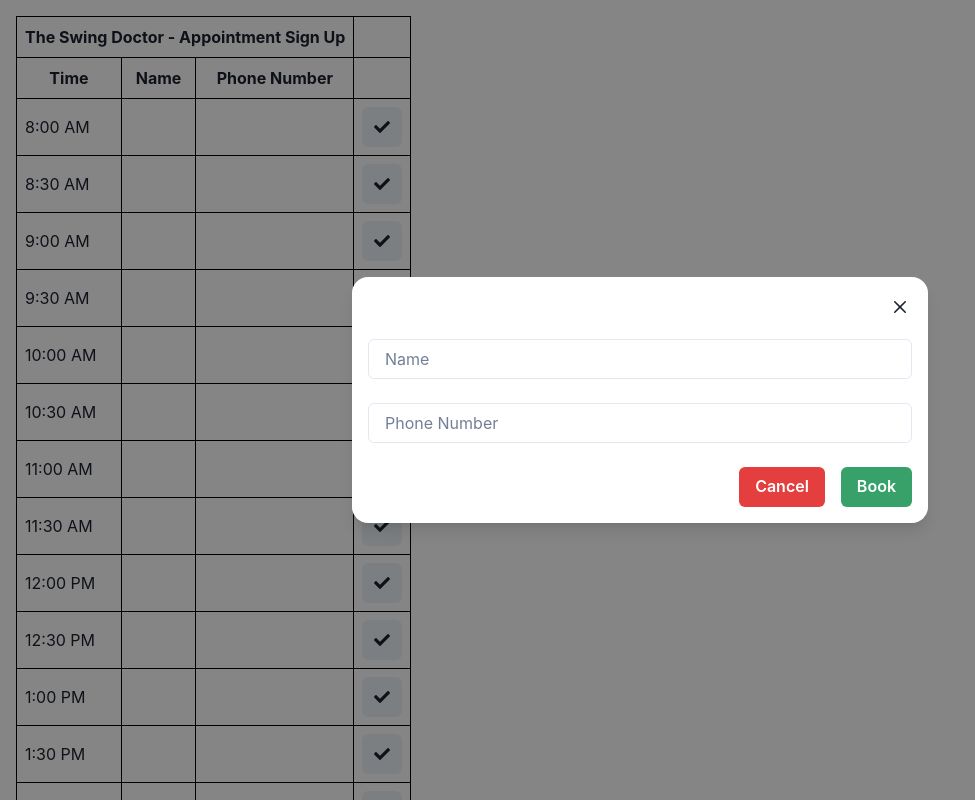
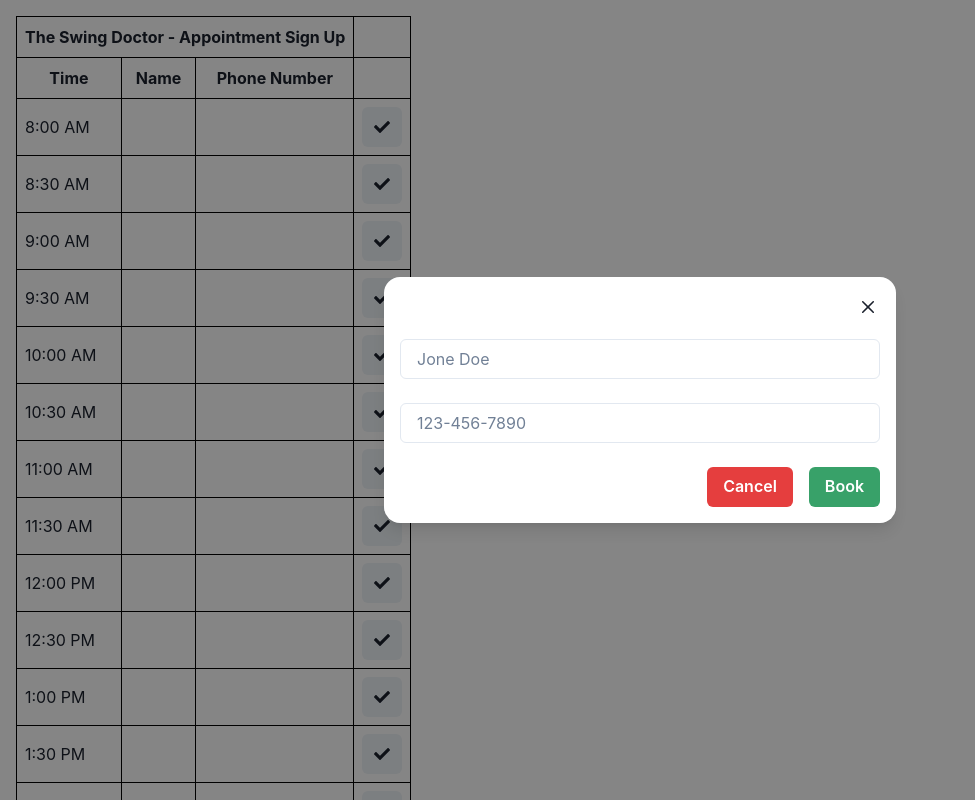
Before and after one commit to RabbitTerra/golf-schedule-react, a React (Create React App) app: page / in a window 1280 px wide. Both pictures are taken after a click on the button 382 px from the left and 127 px from the top of the page. Shown: the top 800 px of the page, without its empty margins (0-975 px from the left). Built offline with nearby package versions, Linux system fonts and the light colour scheme; no server answers.

Commit message:
chore: update placeholder for the form fields

```diff
--- a/src/Modal.js
+++ b/src/Modal.js
@@ -58,7 +58,7 @@ export function BookModal(props) {
   };
 
   return (
-    <Modal isOpen={isOpen} onClose={handleModalClose} isCentered size="xl">
+    <Modal isOpen={isOpen} onClose={handleModalClose} isCentered size="lg">
       <ModalOverlay />
       <ModalContent rounded="2xl" top={0}>
         <ModalHeader p={0}>
@@ -72,7 +72,7 @@ export function BookModal(props) {
               <FormControl>
                 <Input
                   name="name"
-                  placeholder="Name"
+                  placeholder="Jone Doe"
                   isInvalid={!!formik.errors.name}
                   value={formik.values.name}
                   onChange={formik.handleChange}
@@ -84,7 +84,7 @@ export function BookModal(props) {
               <FormControl>
                 <Input
                   name="phone"
-                  placeholder="Phone Number"
+                  placeholder="123-456-7890"
                   isInvalid={!!formik.errors.phone}
                   value={formik.values.phone}
                   onChange={formik.handleChange}
```
